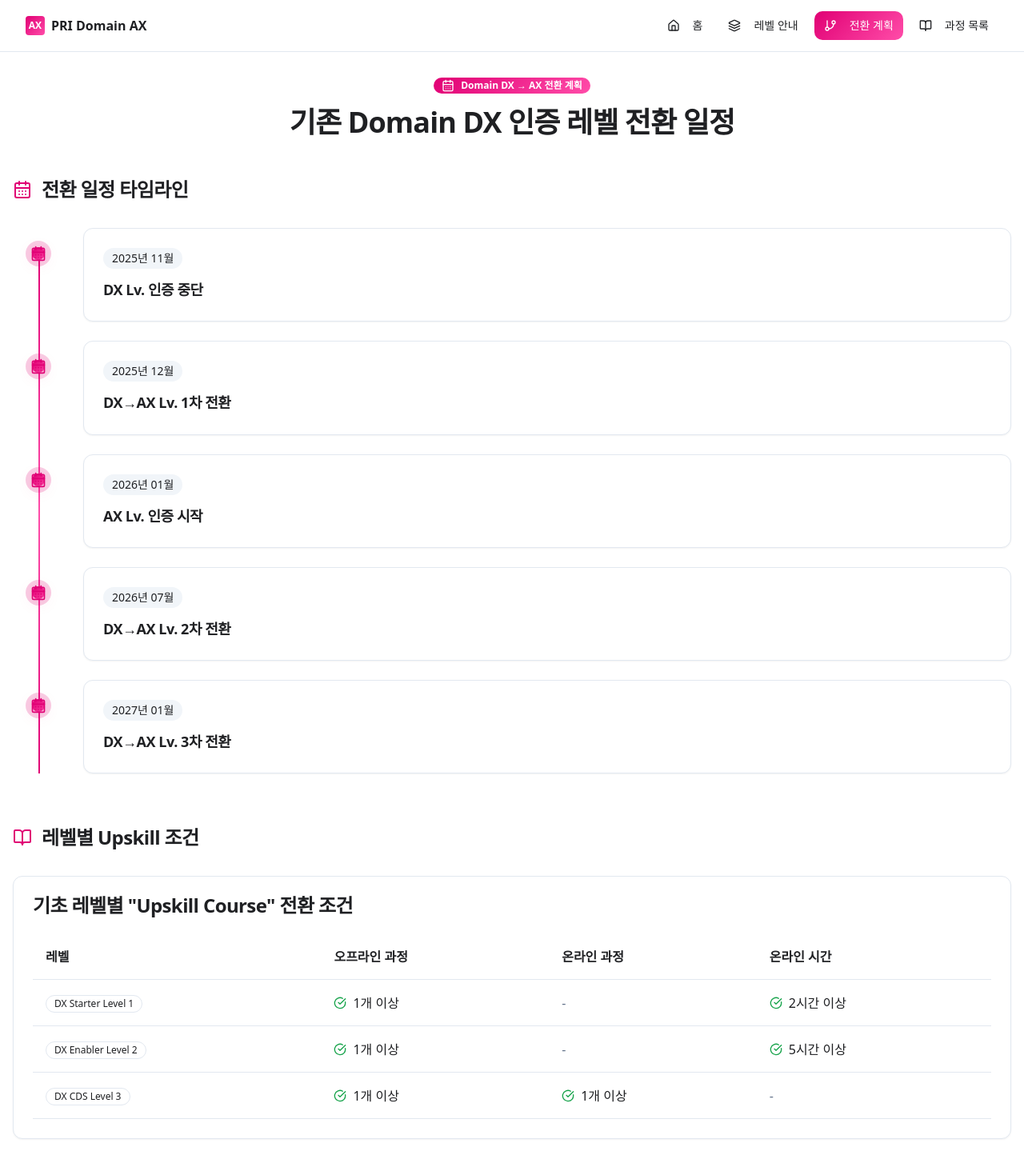
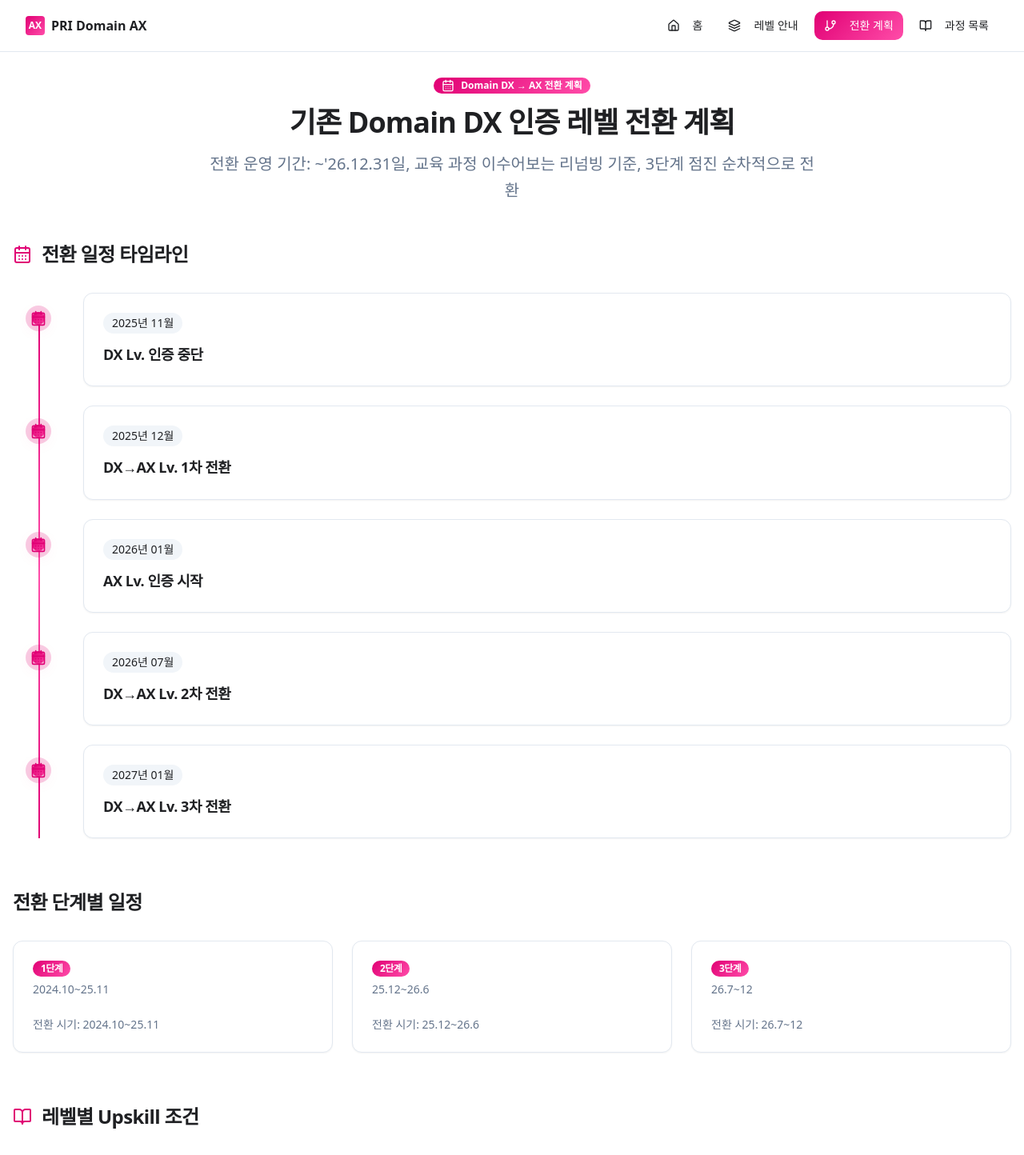
Before and after one commit to foolpoet44/domainax-navigator, a React (Vite) app: page /transition-plan in a window 1280 px wide. Shown: the top 1444 px of the page at 80% size. Built offline with nearby package versions, Linux system fonts and the light colour scheme.

Commit message:
Reverted to commit e155062693969aac59e3dd1f76fee2be0936407b

```diff
--- a/src/pages/TransitionPlan.tsx
+++ b/src/pages/TransitionPlan.tsx
@@ -6,11 +6,14 @@ import { Badge } from "@/components/ui/badge";
 import { Button } from "@/components/ui/button";
 import { CalendarDays, BookOpen, ExternalLink } from "lucide-react";
 import domainAxData from "@/data/domain-ax.json";
+
 const TransitionPlan = () => {
   const handlePrint = () => {
     window.print();
   };
-  return <div className="min-h-screen bg-background">
+
+  return (
+    <div className="min-h-screen bg-background">
       <Navigation onPrintPage={handlePrint} />
 
       <div className="container mx-auto px-4 py-8">
@@ -20,8 +23,10 @@ const TransitionPlan = () => {
             <CalendarDays className="mr-2 h-4 w-4" />
             Domain DX → AX 전환 계획
           </Badge>
-          <h1 className="text-4xl font-bold mb-4">기존 Domain DX 인증 레벨 전환 일정</h1>
-
+          <h1 className="text-4xl font-bold mb-4">기존 Domain DX 인증 레벨 전환 계획</h1>
+          <p className="text-xl text-muted-foreground max-w-3xl mx-auto leading-relaxed">
+            {domainAxData.transitionPlan.renumberingRule}
+          </p>
         </div>
 
         {/* Timeline */}
@@ -34,7 +39,28 @@ const TransitionPlan = () => {
         </div>
 
         {/* Phase Information */}
-
+        <div className="mb-16">
+          <h2 className="text-2xl font-bold mb-8">전환 단계별 일정</h2>
+          <div className="grid grid-cols-1 md:grid-cols-3 gap-6">
+            {domainAxData.transitionPlan.phases.map((phase, index) => (
+              <Card key={index} className="print-break-inside-avoid">
+                <CardHeader>
+                  <CardTitle className="flex items-center">
+                    <Badge className="mr-3 bg-gradient-hero text-primary-foreground border-none">
+                      {phase.phase}단계
+                    </Badge>
+                  </CardTitle>
+                  <CardDescription>{phase.effectiveMonth}</CardDescription>
+                </CardHeader>
+                <CardContent>
+                  <div className="text-sm text-muted-foreground">
+                    전환 시기: {phase.effectiveMonth}
+                  </div>
+                </CardContent>
+              </Card>
+            ))}
+          </div>
+        </div>
 
         {/* Upskill Conditions */}
         <div className="mb-16">
@@ -68,7 +94,11 @@ const TransitionPlan = () => {
               <p className="leading-relaxed">
                 <strong>확인 사항:</strong> {domainAxData.transitionPlan.learningHistoryGuide.note}
               </p>
-              <Button variant="outline" className="border-green-500 text-green-700 hover:bg-green-100" onClick={() => window.open("https://lge.com", "_blank")}>
+              <Button
+                variant="outline"
+                className="border-green-500 text-green-700 hover:bg-green-100"
+                onClick={() => window.open("https://lge.com", "_blank")}
+              >
                 <ExternalLink className="mr-2 h-4 w-4" />
                 학습 이력 확인하기
               </Button>
@@ -76,6 +106,8 @@ const TransitionPlan = () => {
           </CardContent>
         </Card>
       </div>
-    </div>;
+    </div>
+  );
 };
+
 export default TransitionPlan;
```
